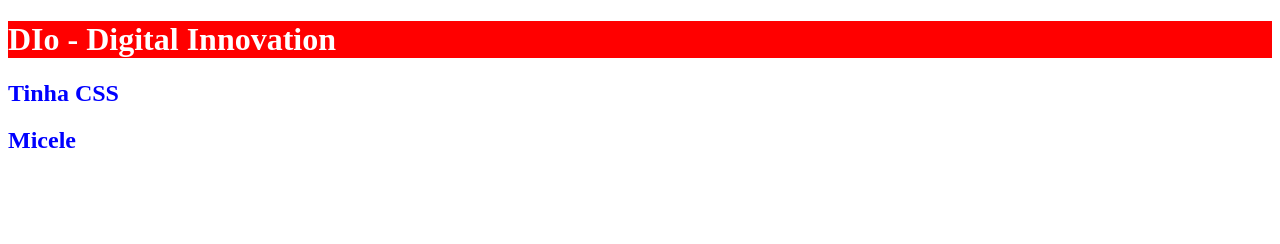
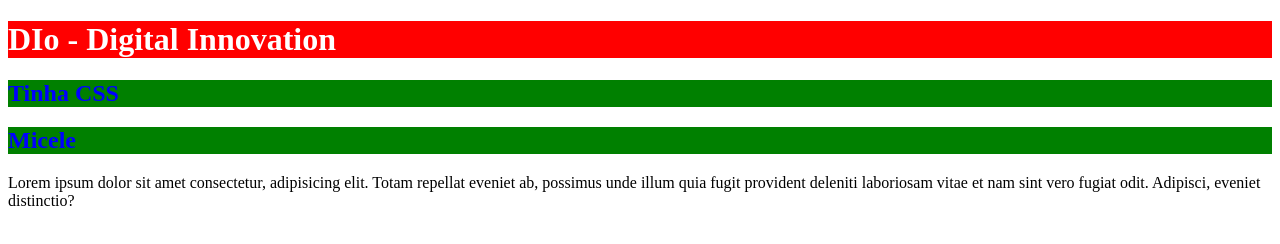
Before and after one commit to Odisley37/CSSnew, a plain HTML site: page index.html in a window 1280 px wide. Drawn offline with Linux system fonts and the light colour scheme.

Commit message:
first commit

```diff
--- a/assets/style.css
+++ b/assets/style.css
@@ -3,5 +3,6 @@
     color: white;
 }
 h2 {
+    background: green;
     color: blue;
 }
--- a/index.html
+++ b/index.html
@@ -10,5 +10,11 @@
         <h1>DIo - Digital Innovation</h1>
         <h2>Tinha CSS</h2>
         <h2>Micele</h2>
+        <p>
+            Lorem ipsum dolor sit amet consectetur, adipisicing elit. Totam
+            repellat eveniet ab, possimus unde illum quia fugit provident
+            deleniti laboriosam vitae et nam sint vero fugiat odit. Adipisci,
+            eveniet distinctio?
+        </p>
     </body>
 </html>
```
